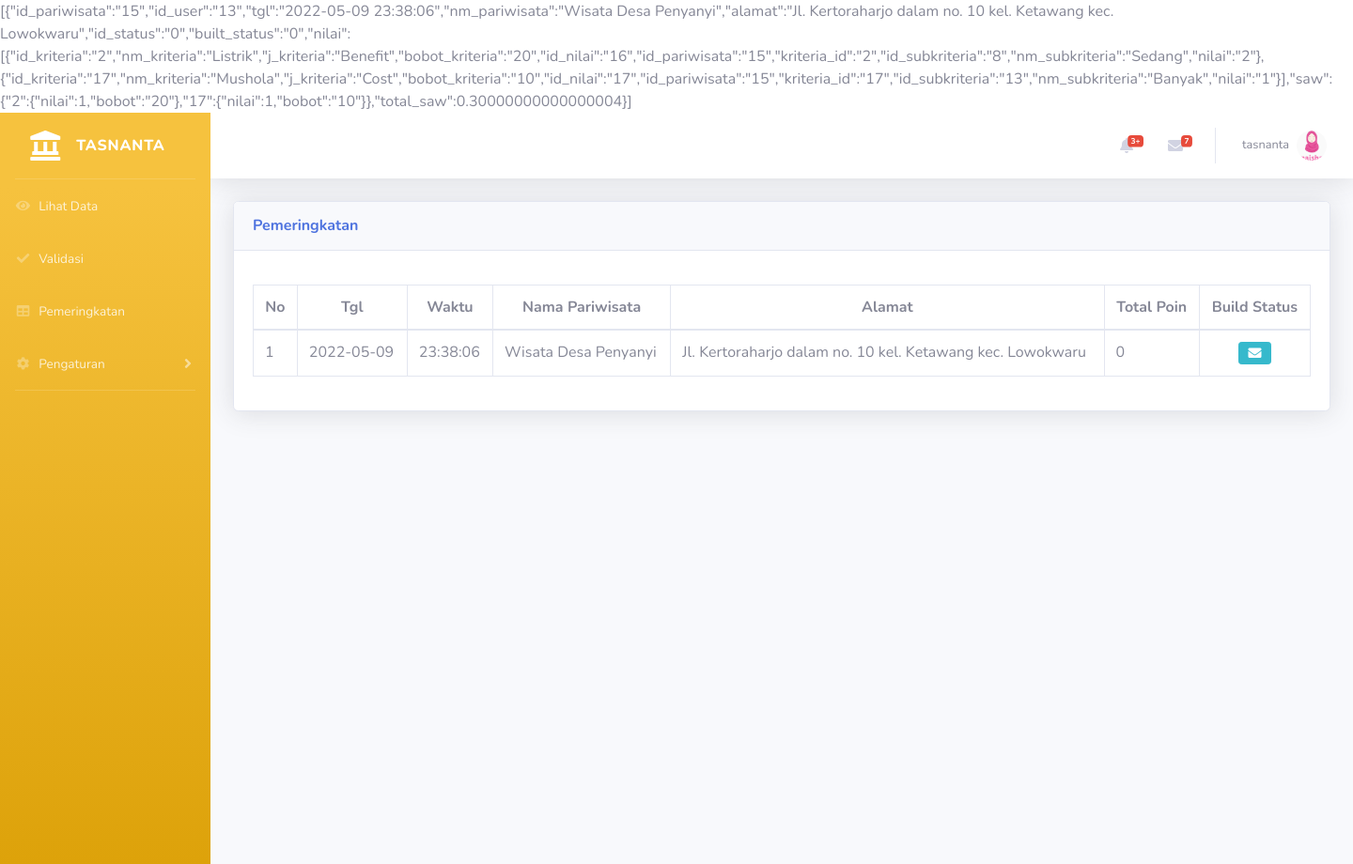
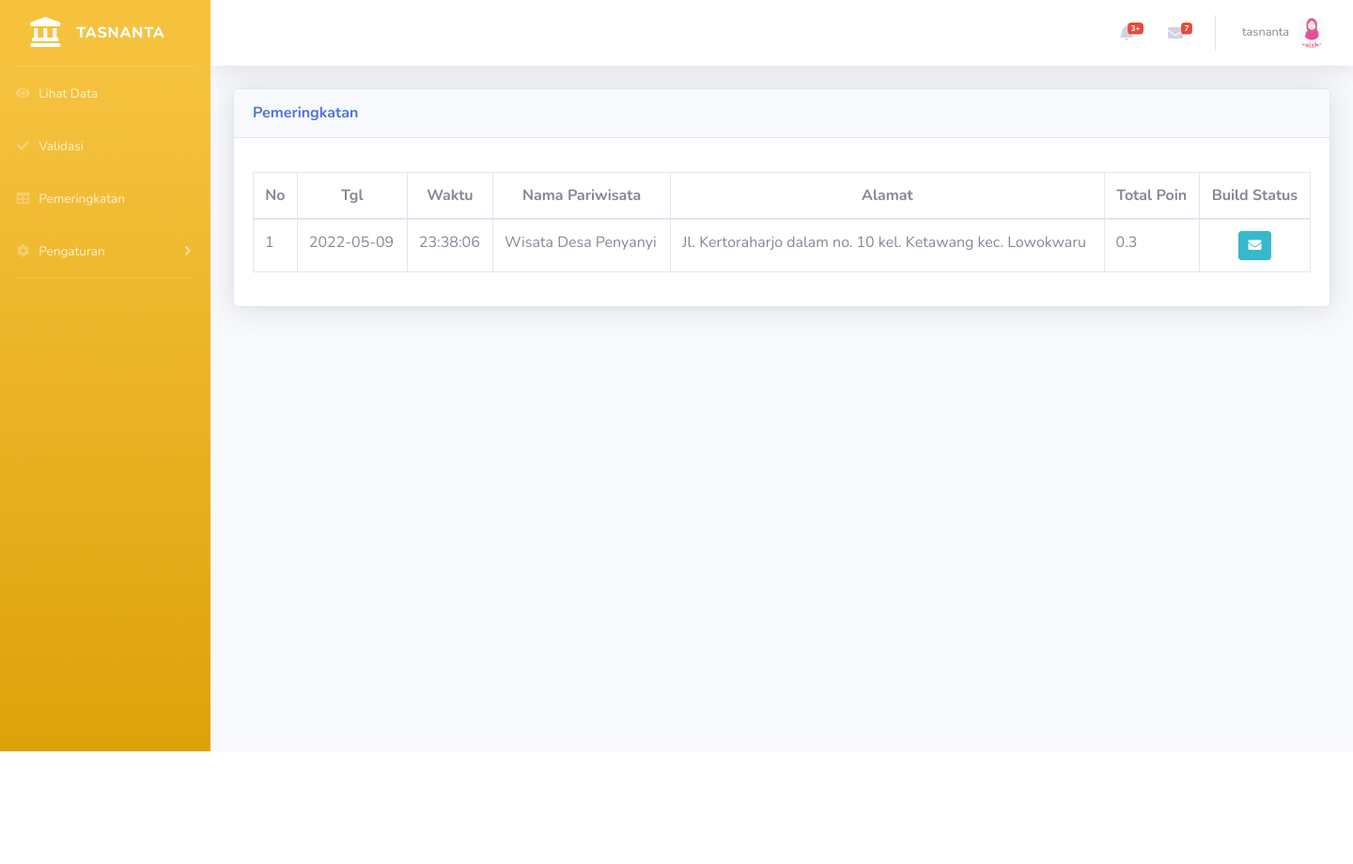
Before and after one commit to lamkhil/tasnanta, a CodeIgniter app: page /tasnanta/dinas/pemeringkatan in a window 1440 px wide. Shown: the whole page at 94% size. After the commit the page ends 800 px from the top, so only its background shows below. Run offline with CodeIgniter, Linux system fonts and the light colour scheme; a user stored in the database is signed in; data comes from the database, SQL or seed files in the repository.

Commit message:
update_view

```diff
--- a/application/models/M_Dinas.php
+++ b/application/models/M_Dinas.php
@@ -194,7 +194,6 @@ class M_Dinas extends CI_model
                 $pariwisata[$key]['total_saw'] += $result;
             }
         }
-        echo(json_encode($pariwisata));
         return $pariwisata;
     }
 }
--- a/application/views/pemeringkatan/v_pemeringkatan.php
+++ b/application/views/pemeringkatan/v_pemeringkatan.php
@@ -36,7 +36,7 @@
                                 <td><?= explode(" ", $w['tgl'])[1]; ?></td>
                                 <td><?= $w['nm_pariwisata']; ?></td>
                                 <td><?= $w['alamat']; ?></td>
-                                <td>0</td>
+                                <td><?= $w['total_saw']; ?></td>
                                 <td style="text-align: center; vertical-align: middle;">
                                     <a class="btn btn-info btn-sm" href="<?= base_url('dinas/pemeringkatan/#') ?>"><i class="fas fa-fw fa-envelope"></i></a>
                                 </td>
```
